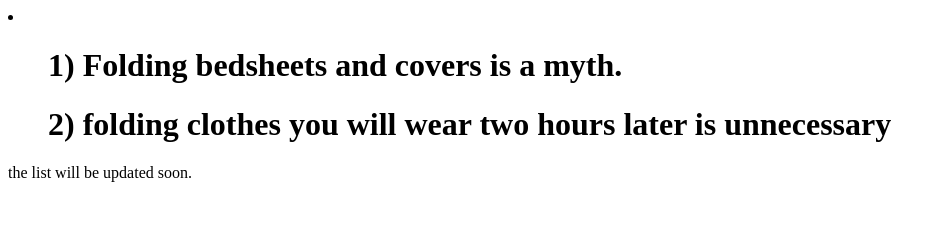
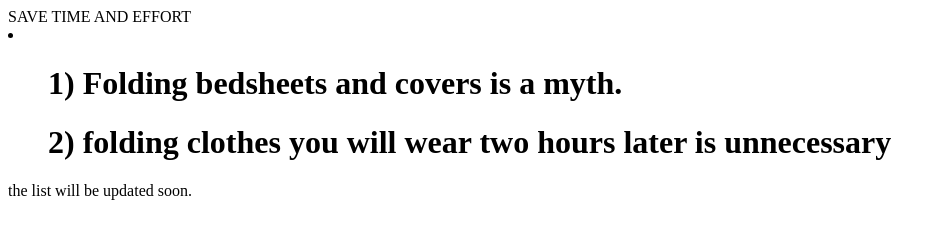
Before and after one commit to sabmohmayahaii1212/starting.github.io, a plain HTML site: page index.html in a window 1280 px wide. Shown: the whole page, without its empty margins (0-946 px from the left). Drawn offline with Linux system fonts and the light colour scheme.

Commit message:
Update index.html

```diff
--- a/index.html
+++ b/index.html
@@ -4,6 +4,7 @@
 	<title> SAVE TIME AND EFFORT</title>
 </head>
 <body>
+	SAVE TIME AND EFFORT
 <li>
 	<ol><h1>1) Folding bedsheets and covers is a myth.</h1></ol>
 	<ol><h1>2) folding clothes you will wear two hours later is unnecessary</h1></ol>
```
